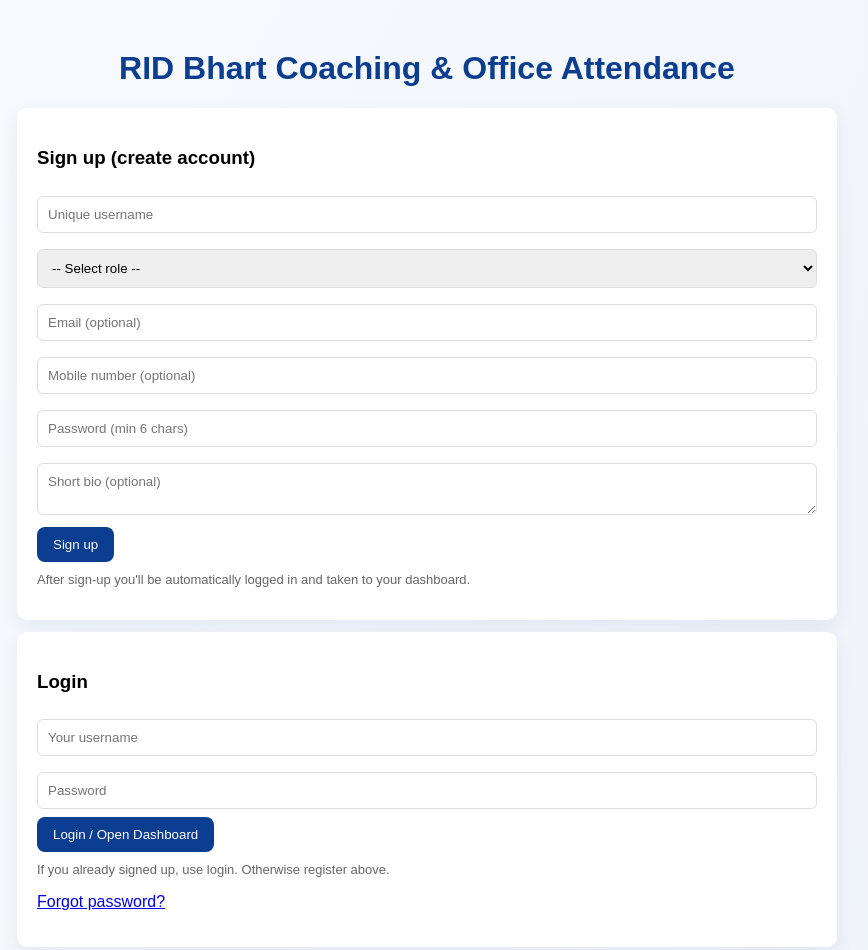
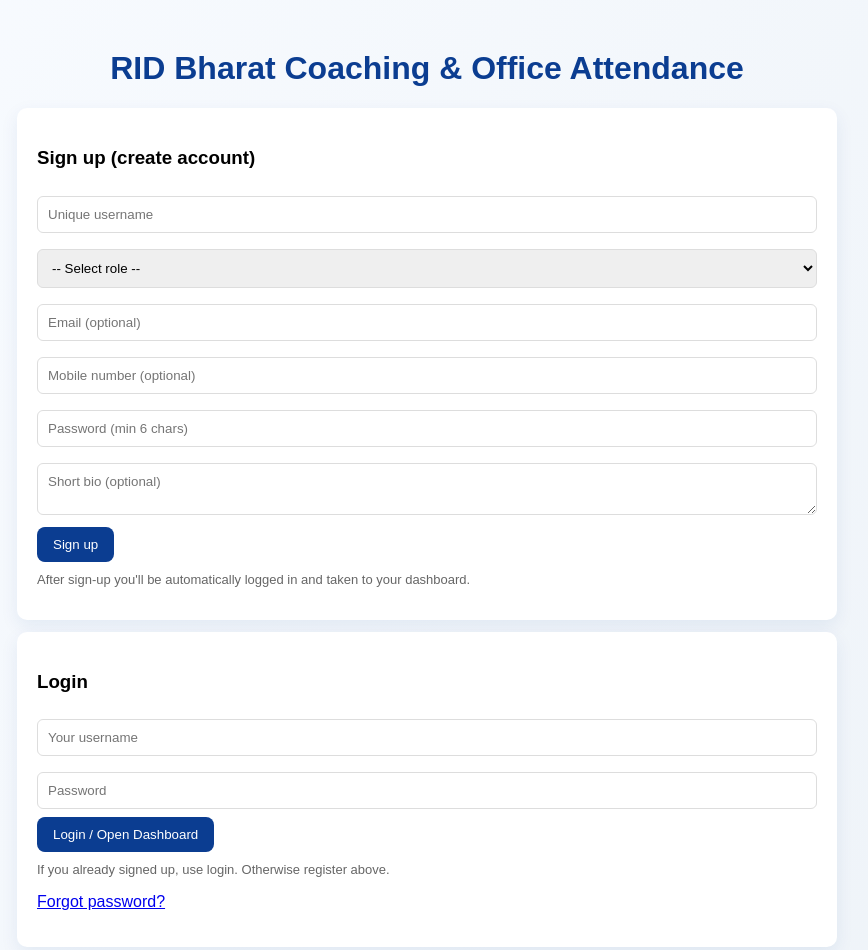
Before and after one commit to tusharlilhare/RID-Office-Attendance, a website: page frontend/index.html in a window 1280 px wide. Shown: the top 950 px of the page, without its empty margins (213-1081 px from the left). Drawn offline with Linux system fonts and the light colour scheme.

Commit message:
Initial commit

```diff
--- a/frontend/index.html
+++ b/frontend/index.html
@@ -8,7 +8,7 @@
 </head>
 <body>
   <div class="container">
-    <h1>RID Bhart Coaching & Office Attendance</h1>
+    <h1>RID Bharat Coaching & Office Attendance</h1>
 
     <div class="card login-card" id="signupCard">
       <h3>Sign up (create account)</h3>
```
